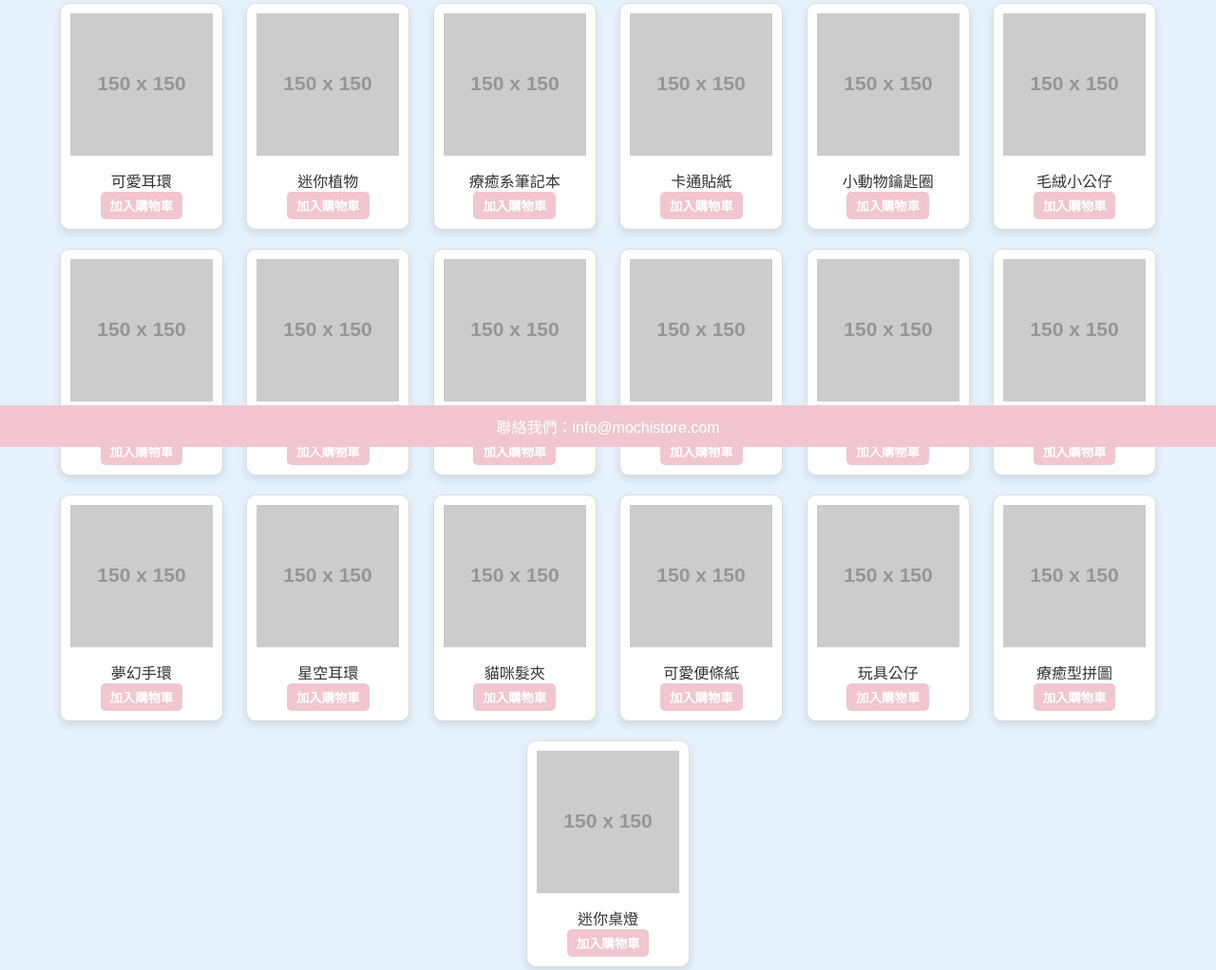
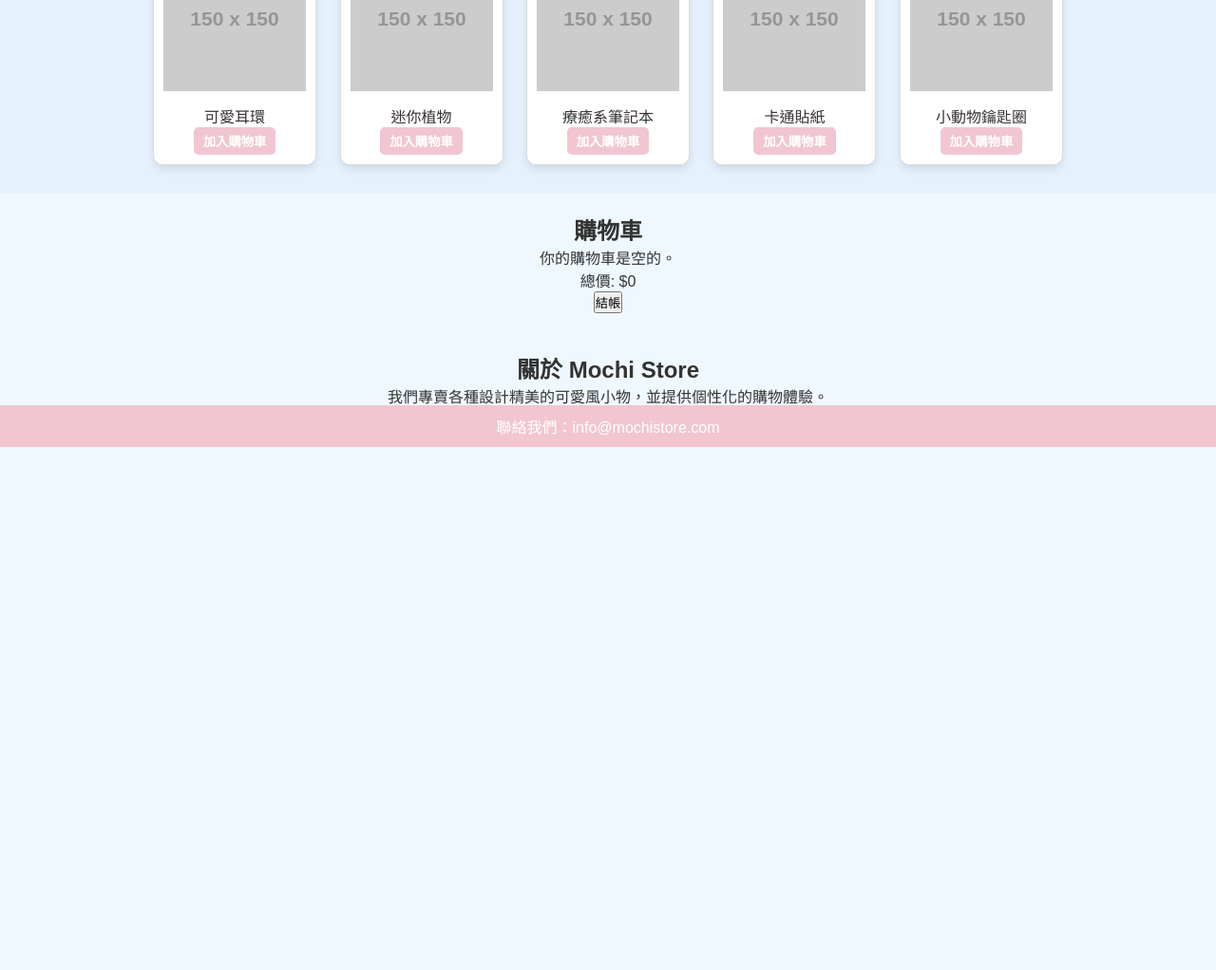
Before and after one commit to Thomas412570510/mochi-store, a plain HTML site: page index.html in a window 1280 px wide. Shown: the part 329-1351 px from the top of the page at 95% size. After the commit the page ends 800 px from the top, so only its background shows below. Drawn offline with Linux system fonts and the light colour scheme; placeholder pictures from the web are drawn by us.

Commit message:
Update index.html

```diff
--- a/index.html
+++ b/index.html
@@ -19,22 +19,6 @@
         </nav>
     </header>
 
-
-    <!-- 購物車圖示 -->
-    <div id="cart-icon" onclick="toggleCart()">
-        <img src="https://via.placeholder.com/30/000000/FFFFFF/?text=🛒" alt="Cart">
-        <span id="cart-count">0</span> <!-- 顯示購物車內商品數量 -->
-    </div>
-
-    <!-- 購物車內容區域 -->
-    <div id="cart-container" class="cart-container">
-        <h3>購物車</h3>
-        <ul id="cart-items">
-            <!-- 已加入購物車的商品會顯示在這裡 -->
-        </ul>
-        <button id="checkout-btn">結帳</button>
-    </div>
-
     <section id="home">
         <h2>發現最可愛的小物</h2>
         <p>在 Mochi Store，你能找到各種療癒系的商品！</p>
@@ -42,101 +26,45 @@
 
     <section id="products">
         <h2>熱門商品</h2>
+        <div class="product-container">
             <div class="product-card">
                 <img src="https://via.placeholder.com/150" alt="Product">
                 <p>可愛耳環</p>
-            <button class="add-to-cart">加入購物車</button>
+                <button class="add-to-cart" data-price="100">加入購物車</button>
             </div>
             <div class="product-card">
                 <img src="https://via.placeholder.com/150" alt="Product">
                 <p>迷你植物</p>
-            <button class="add-to-cart">加入購物車</button>
+                <button class="add-to-cart" data-price="150">加入購物車</button>
             </div>
             <div class="product-card">
                 <img src="https://via.placeholder.com/150" alt="Product">
                 <p>療癒系筆記本</p>
-            <button class="add-to-cart">加入購物車</button>
+                <button class="add-to-cart" data-price="120">加入購物車</button>
             </div>
             <div class="product-card">
                 <img src="https://via.placeholder.com/150" alt="Product">
                 <p>卡通貼紙</p>
-            <button class="add-to-cart">加入購物車</button>
+                <button class="add-to-cart" data-price="80">加入購物車</button>
             </div>
             <div class="product-card">
                 <img src="https://via.placeholder.com/150" alt="Product">
                 <p>小動物鑰匙圈</p>
-            <button class="add-to-cart">加入購物車</button>
+                <button class="add-to-cart" data-price="60">加入購物車</button>
             </div>
-        <div class="product-card">
-            <img src="https://via.placeholder.com/150" alt="Product">
-            <p>毛絨小公仔</p>
-            <button class="add-to-cart">加入購物車</button>
+            <!-- 可以繼續加入更多商品 -->
         </div>
-        <div class="product-card">
-            <img src="https://via.placeholder.com/150" alt="Product">
-            <p>小熊燈飾</p>
-            <button class="add-to-cart">加入購物車</button>
+    </section>
+
+    <section id="cart">
+        <h2>購物車</h2>
+        <div id="cart-items">
+            <p>你的購物車是空的。</p>
         </div>
-        <div class="product-card">
-            <img src="https://via.placeholder.com/150" alt="Product">
-            <p>手工陶瓷擺件</p>
-            <button class="add-to-cart">加入購物車</button>
+        <div id="total-price">
+            <p>總價: $0</p>
         </div>
-        <div class="product-card">
-            <img src="https://via.placeholder.com/150" alt="Product">
-            <p>動物造型杯子</p>
-            <button class="add-to-cart">加入購物車</button>
-        </div>
-        <div class="product-card">
-            <img src="https://via.placeholder.com/150" alt="Product">
-            <p>可愛小錢包</p>
-            <button class="add-to-cart">加入購物車</button>
-        </div>
-        <div class="product-card">
-            <img src="https://via.placeholder.com/150" alt="Product">
-            <p>小兔子手機殼</p>
-            <button class="add-to-cart">加入購物車</button>
-        </div>
-        <div class="product-card">
-            <img src="https://via.placeholder.com/150" alt="Product">
-            <p>迷你鏡子</p>
-            <button class="add-to-cart">加入購物車</button>
-        </div>
-        <div class="product-card">
-            <img src="https://via.placeholder.com/150" alt="Product">
-            <p>夢幻手環</p>
-            <button class="add-to-cart">加入購物車</button>
-        </div>
-        <div class="product-card">
-            <img src="https://via.placeholder.com/150" alt="Product">
-            <p>星空耳環</p>
-            <button class="add-to-cart">加入購物車</button>
-        </div>
-        <div class="product-card">
-            <img src="https://via.placeholder.com/150" alt="Product">
-            <p>貓咪髮夾</p>
-            <button class="add-to-cart">加入購物車</button>
-        </div>
-        <div class="product-card">
-            <img src="https://via.placeholder.com/150" alt="Product">
-            <p>可愛便條紙</p>
-            <button class="add-to-cart">加入購物車</button>
-        </div>
-        <div class="product-card">
-            <img src="https://via.placeholder.com/150" alt="Product">
-            <p>玩具公仔</p>
-            <button class="add-to-cart">加入購物車</button>
-        </div>
-        <div class="product-card">
-            <img src="https://via.placeholder.com/150" alt="Product">
-            <p>療癒型拼圖</p>
-            <button class="add-to-cart">加入購物車</button>
-        </div>
-        <div class="product-card">
-            <img src="https://via.placeholder.com/150" alt="Product">
-            <p>迷你桌燈</p>
-            <button class="add-to-cart">加入購物車</button>
-        </div>
+        <button id="checkout">結帳</button>
     </section>
 
     <section id="about">
```
Lines whose indentation alone changed are shown as unchanged.
